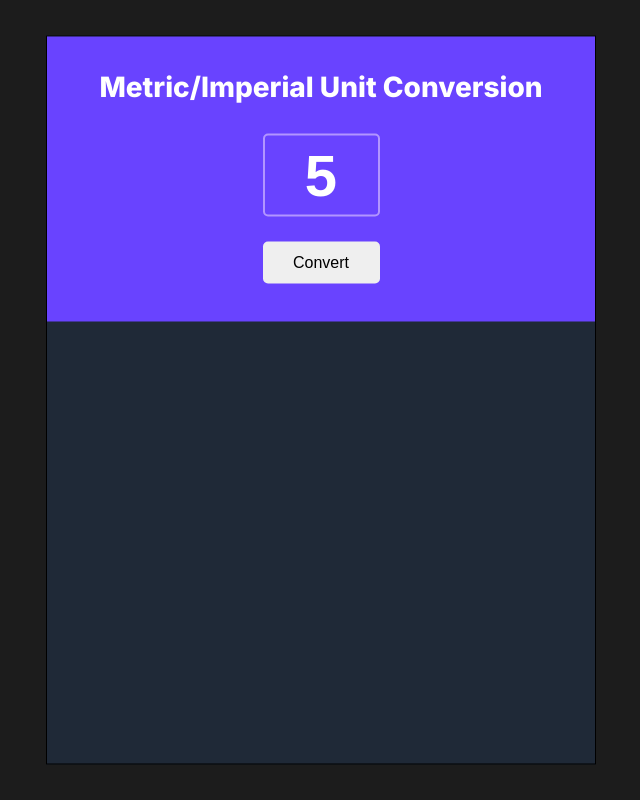
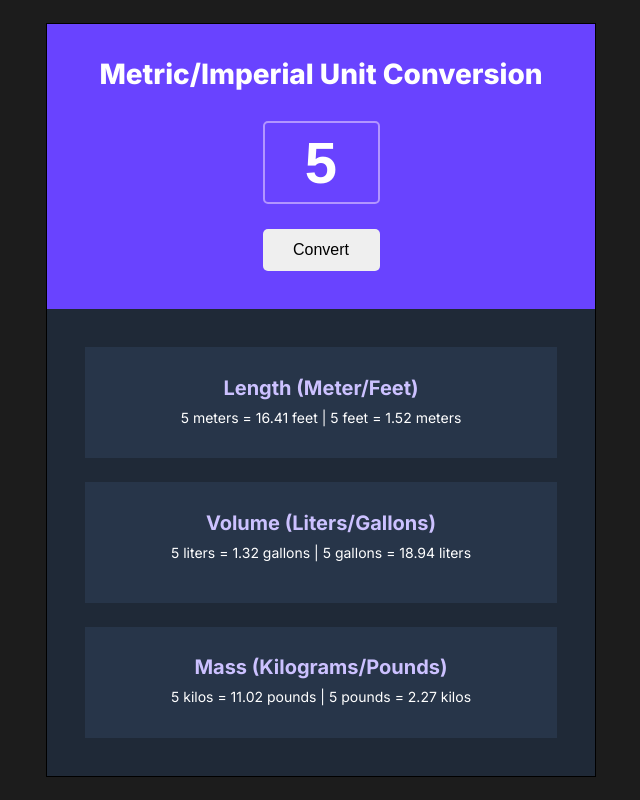
Before and after one commit to Danbowman1/unit-converter, a plain HTML site: page index.html in a window 1280 px wide. Both pictures are taken after typing "5" into the empty fields and a click on the button "Convert". Shown: the whole page, without its empty margins (319-959 px from the left). Drawn offline with Linux system fonts and the light colour scheme.

Commit message:
metric converted to imperial / fully responive

```diff
--- a/app.js
+++ b/app.js
@@ -0,0 +1,23 @@
+const inputNumber = document.getElementById('unit')
+const convertBtn = document.getElementById('convertBtn')
+const length = document.getElementById('length')
+const volume = document.getElementById('volume')
+const mass = document.getElementById('mass')
+
+const meterToFeet =  3.281
+const literToGallon =  0.264
+const kiloToPound =  2.204
+
+convertBtn.addEventListener('click', function() {
+    let baseNumber = inputNumber.value
+    const feet = baseNumber * 3.281
+    const meters = baseNumber / 3.281
+    const gallons = baseNumber * 0.264
+    const liters = baseNumber / 0.264
+    const pounds = baseNumber * 2.204
+    const kilos = baseNumber / 2.204
+
+    length.innerHTML = `${baseNumber} meters = ${feet.toFixed(2)} feet | ${baseNumber} feet = ${meters.toFixed(2)} meters`
+    volume.innerHTML = `${baseNumber} liters = ${gallons.toFixed(2)} gallons | ${baseNumber} gallons = ${liters.toFixed(2)} liters`
+    mass.innerHTML = `${baseNumber} kilos = ${pounds.toFixed(2)} pounds | ${baseNumber} pounds = ${kilos.toFixed(2)} kilos`
+})
--- a/index.html
+++ b/index.html
@@ -15,9 +15,22 @@
         <div class="topContainer">
             <h1>Metric/Imperial Unit Conversion</h1>
             <input type="number" id="unit">
-            <button>Convert</button>
+            <button id="convertBtn">Convert</button>
         </div>
         <div class="bottomContainer">
+            <div class="subContainers">
+                <p>Length (Meter/Feet)</p>
+                <div class="stats" id="length"></div>
+            </div>
+            <div class="subContainers">
+                <p>Volume (Liters/Gallons)
+                    <div class="stats" id="volume"></div>
+                </p>
+            </div>
+            <div class="subContainers">
+                <p>Mass (Kilograms/Pounds)</p>
+                <div class="stats" id="mass"></div>
+            </div>
 
         </div>
 
--- a/style.css
+++ b/style.css
@@ -5,23 +5,28 @@
 }
 
 body {
+    height: 100vh;
     background-color: #1C1C1C;;
-    height: 100vh;
-    width: 100%;
     position: relative;
     font-family: 'Inter', sans-serif;
+    display: flex;
+    text-align: center;
+    flex-direction: column;
+    justify-content: center;
+    align-items: center;
 }
 
 
 .container {
-    width: 550px;
-    height: 729px;
+    width: 75%;
+    max-width: 550px;
+    min-width: 355px;
+    display: flex;
+    text-align: center;
+    flex-direction: column;
+    align-self: center;
     border: 1px solid black;
     background-color: #1F2937;
-    position: absolute;
-    top: 50%;
-    left: 50%;
-    transform: translate(-50%, -50%);
 }
 
 .topContainer {
@@ -54,6 +59,10 @@ input {
     color: white;
 }
 
+input:focus {
+    outline: none;
+}
+
 input::-webkit-outer-spin-button,
 input::-webkit-inner-spin-button {
     -webkit-appearance: none;
@@ -68,8 +77,45 @@ button {
     font-weight: 500;
     font-size: 16px;
     line-height: 24px;
+    cursor: pointer;
+    transition: all 500ms ease;
 }
 
+button:hover {
+    opacity: 80%;
+}
+
+
 .bottomContainer {
+    padding: 7%;
+    display: flex;
+    flex-direction: column;
+    text-align: center;
+}
 
+.subContainers {
+    width: 100%;
+    max-width: 500px;
+    padding: 6.5% 16%;
+    margin-bottom: 23.5px;
+    background-color: #273549;
 }
+
+.subContainers:last-child {
+    margin-bottom: 0;
+}
+
+.subContainers p {
+    margin-bottom: 10px;
+    color: #CCC1FF;
+    font-size: 20px;
+    font-weight: 600;
+    line-height: 20px;
+}
+
+.stats {
+    color: #fff;
+    font-size: 14px;
+    font-weight: 400;
+    line-height: 20px;
+}
```
